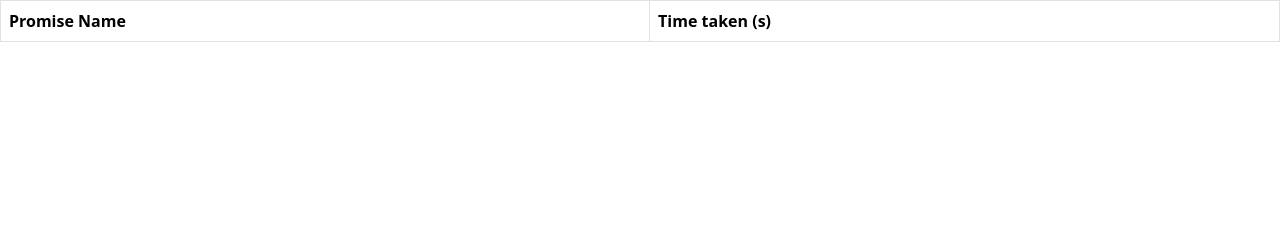
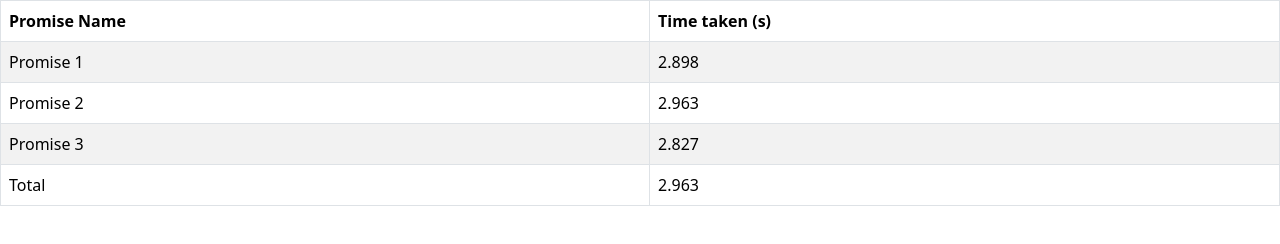
Before and after one commit to acciojob/wait-for-multiple-promises-Lalit1702, a website: page main.html in a window 1280 px wide. Drawn offline with nearby package versions, Linux system fonts and the light colour scheme.

Commit message:
created a submission

```diff
--- a/main.html
+++ b/main.html
@@ -1,5 +1,4 @@
 <!DOCTYPE html>
-
 <html>
   <head>
     <link rel="stylesheet" href="styles.css" />
@@ -12,7 +11,6 @@
   </head>
 
   <body>
-    <!-- the entire body must be written by student -->
     <table class="table table-striped table-hover table-bordered">
       <thead>
         <tr>
@@ -20,7 +18,11 @@
           <th>Time taken (s)</th>
         </tr>
       </thead>
-      <tbody id="output"></tbody>
+      <tbody id="output">
+        <tr>
+          <td colspan="2" id="loading">Loading...</td>
+        </tr>
+      </tbody>
     </table>
 
     <script type="text/javascript" src="./script.js"></script>
--- a/script.js
+++ b/script.js
@@ -1 +1,45 @@
 //your JS code here. If required.
+const output = document.getElementById("output");
+const loadingRow = document.getElementById("loading");
+
+// Function to create a promise that resolves after a random time between 1 and 3 seconds
+function createPromise(name) {
+  return new Promise((resolve) => {
+    const time = (Math.random() * 2 + 1).toFixed(3); // random time between 1 and 3 seconds
+    setTimeout(() => resolve({ name, time: parseFloat(time) }), time * 1000);
+  });
+}
+
+// Create an array of 3 promises
+const promises = [
+  createPromise("Promise 1"),
+  createPromise("Promise 2"),
+  createPromise("Promise 3"),
+];
+
+// Record the start time
+const startTime = performance.now();
+
+Promise.all(promises)
+  .then((results) => {
+    // Calculate total time taken for all promises
+    const totalTime = (performance.now() - startTime) / 1000;
+
+    // Remove the loading row
+    output.innerHTML = "";
+
+    // Populate the table with promise results
+    results.forEach((result, index) => {
+      const row = document.createElement("tr");
+      row.innerHTML = `<td>${result.name}</td><td>${result.time}</td>`;
+      output.appendChild(row);
+    });
+
+    // Add the total time row
+    const totalRow = document.createElement("tr");
+    totalRow.innerHTML = `<td>Total</td><td>${totalTime.toFixed(3)}</td>`;
+    output.appendChild(totalRow);
+  })
+  .catch((error) => {
+    console.error("Error:", error);
+  });
```
